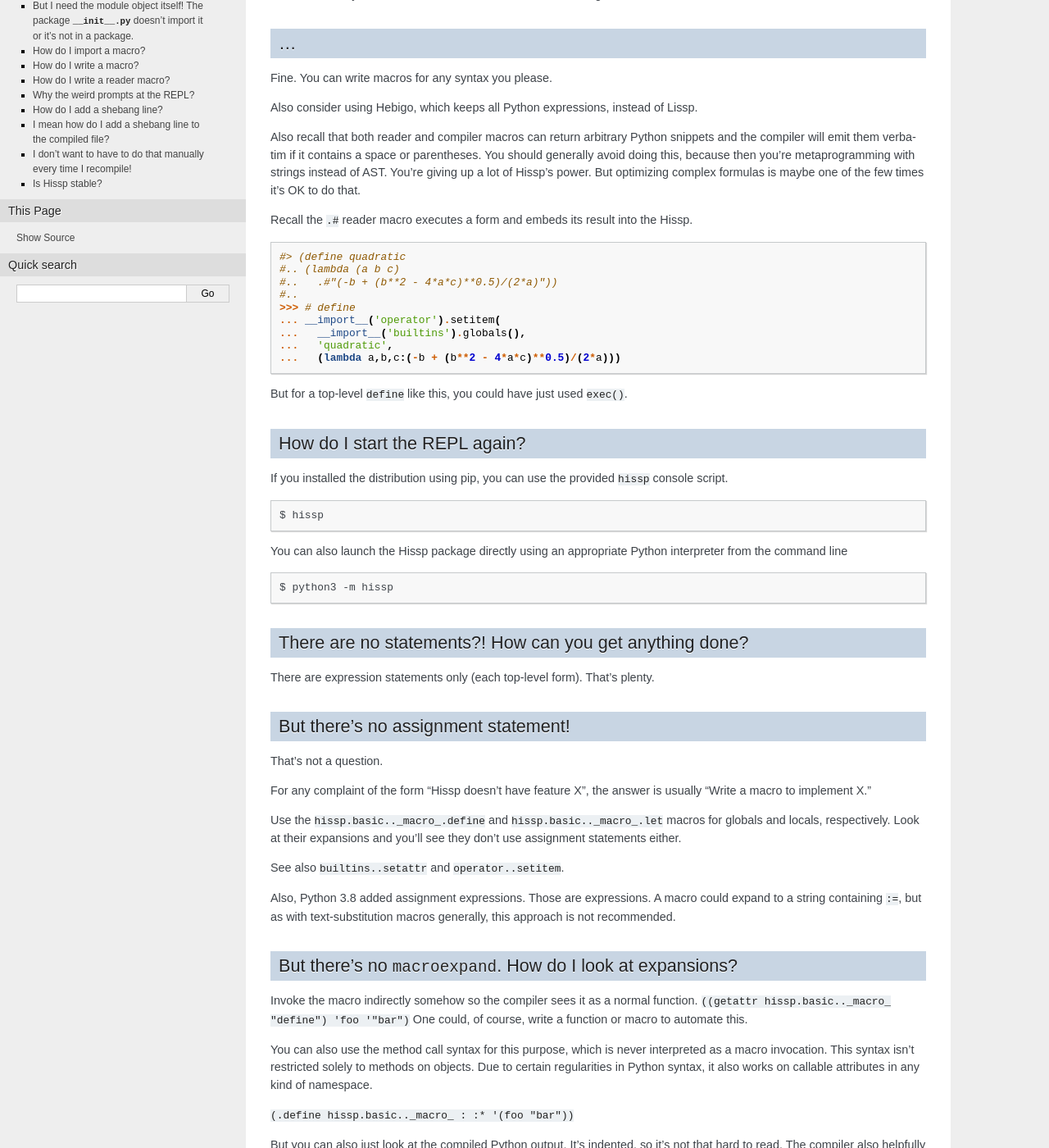
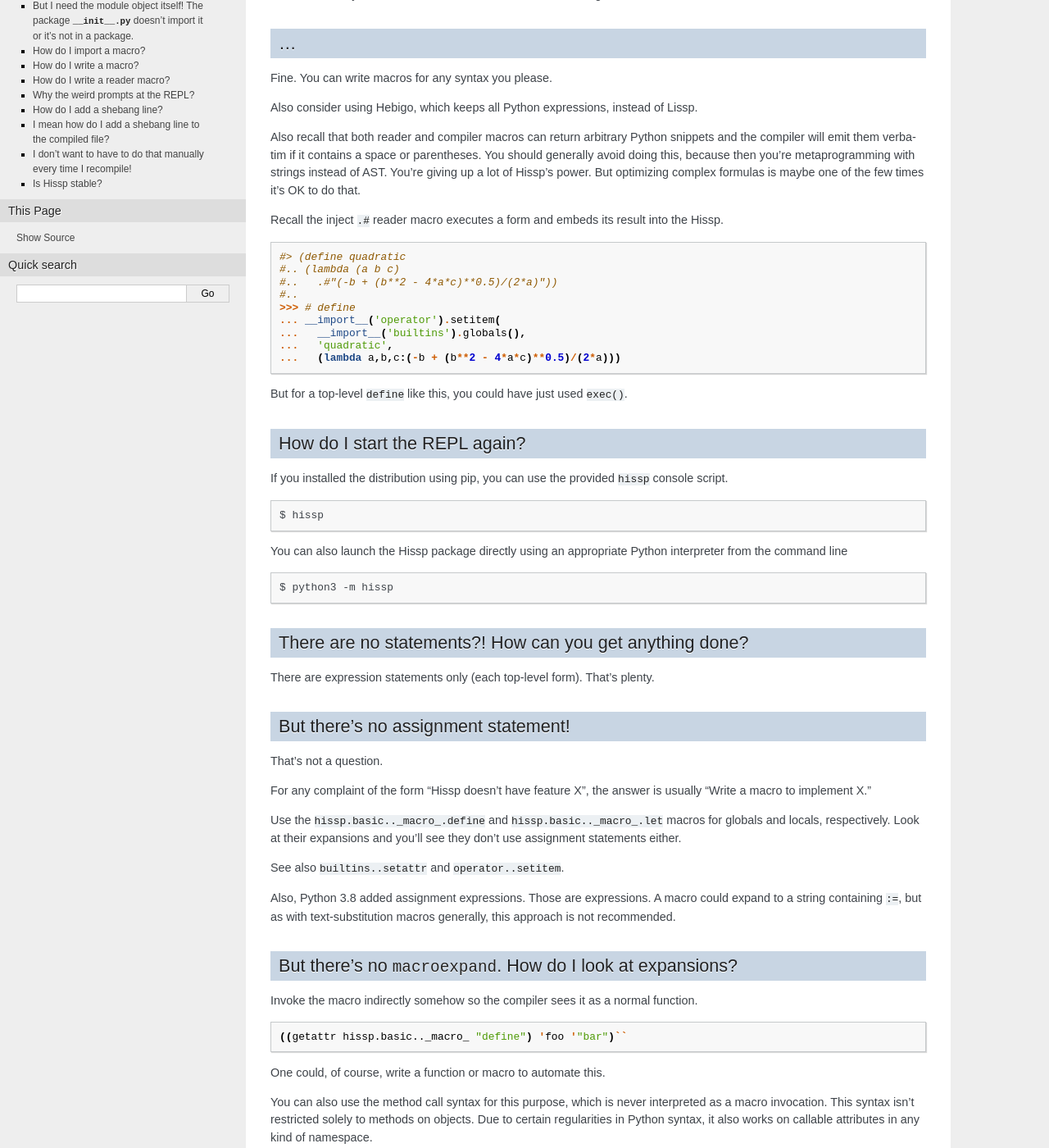
Before and after one commit to gilch/hissp, a Sphinx documentation site: the page built from docs/faq.rst, in a window 1280 px wide and 1400 px high, scrolled down 1471 px. Shown: the whole window at 82% size. Built offline with Sphinx 7.4.7, drawn with Linux system fonts in a browser that asks for light colours; pages that are not in the unit, such as notebooks, are missing from menus; some of the changed text lies outside the part shown.

Commit message:
format more as code blocks in FAQ

```diff
--- a/docs/faq.rst
+++ b/docs/faq.rst
@@ -115,7 +115,7 @@
 up a lot of Hissp's power. But optimizing complex formulas is maybe one
 of the few times it's OK to do that.
 
-Recall the ``.#`` reader macro executes a form and embeds its result
+Recall the inject ``.#`` reader macro executes a form and embeds its result
 into the Hissp.
 
 .. code:: python
@@ -178,15 +178,22 @@
 ------------------------------------------------------------
 
 Invoke the macro indirectly somehow so the compiler sees it as a normal
-function. ``((getattr hissp.basic.._macro_ "define") 'foo '"bar")`` One
-could, of course, write a function or macro to automate this.
+function.
+
+.. code:: Lissp
+
+   ((getattr hissp.basic.._macro_ "define") 'foo '"bar")``
+
+One could, of course, write a function or macro to automate this.
 
 You can also use the method call syntax for this purpose, which is never
 interpreted as a macro invocation. This syntax isn't restricted solely
 to methods on objects. Due to certain regularities in Python syntax, it
 also works on callable attributes in any kind of namespace.
 
-``(.define hissp.basic.._macro_ : :* '(foo "bar"))``
+.. code:: Lissp
+
+   (.define hissp.basic.._macro_ : :* '(foo "bar"))
 
 But you can also just look at the compiled Python output. It's indented,
 so it's not that hard to read. The compiler also helpfully includes a
@@ -298,7 +305,9 @@
 But I have to already have an iterable, which is why I wanted a tuple in the first place!
 -----------------------------------------------------------------------------------------
 
-``lambda *a:a``
+.. code:: Python
+
+   lambda *a: a
 
 You can also make an empty list with ``[]`` or ``(list)``, and then
 ``.append`` to it. (Try the ``cascade`` macro.) Finally, the template
```
